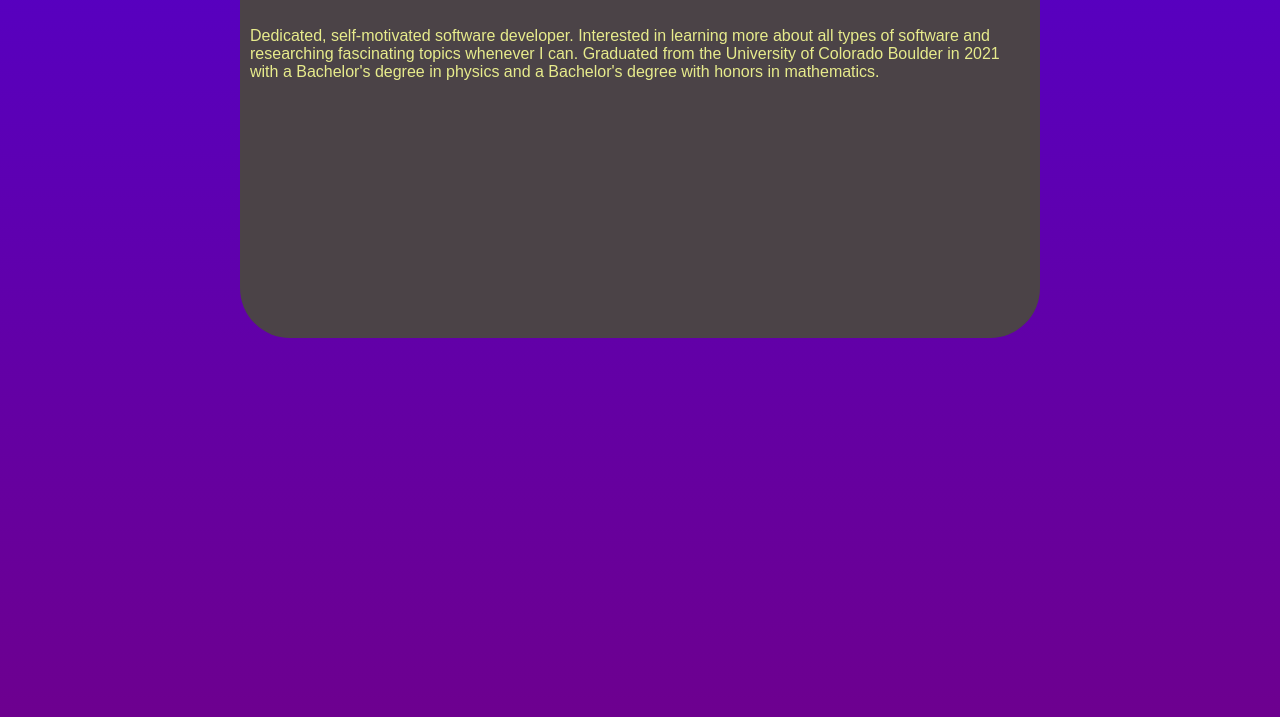
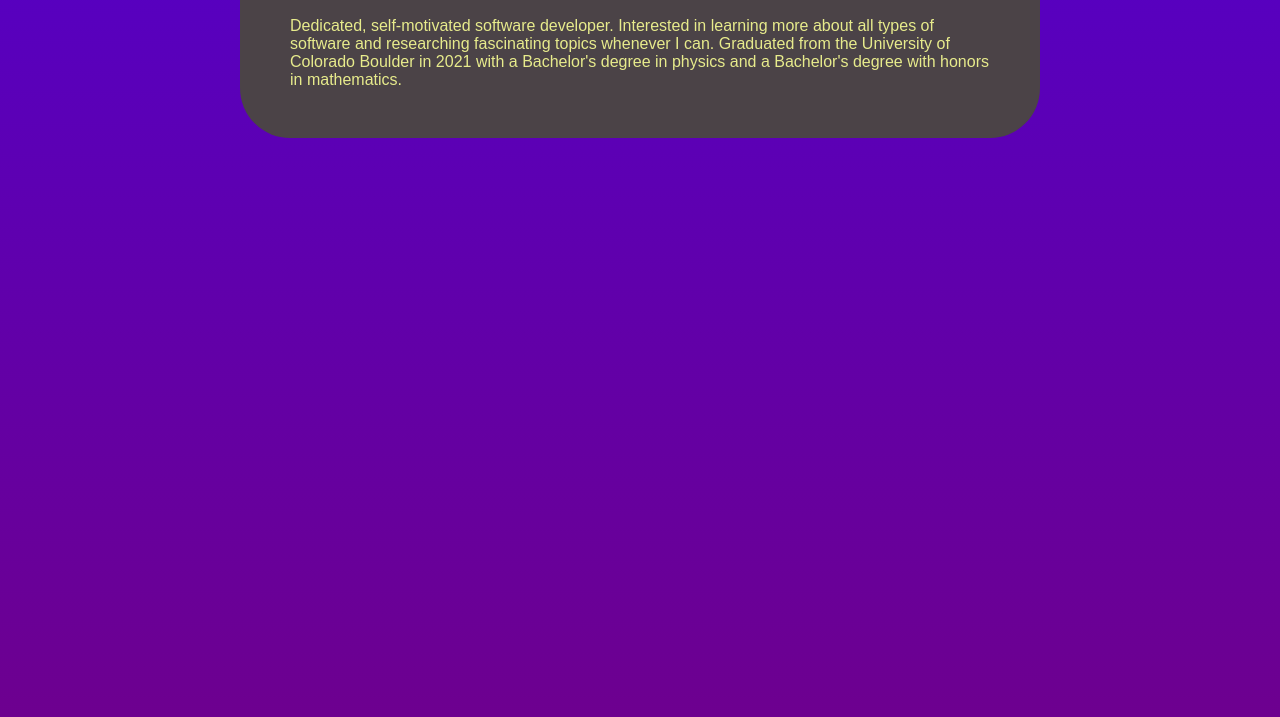
Before and after one commit to kvschneider0/personal-website, a plain HTML site: page index.html in a window 1280 px wide. Shown: the part 83-800 px from the top of the page. Drawn offline with Linux system fonts and the light colour scheme.

Commit message:
removed image and centered body text

```diff
--- a/style.css
+++ b/style.css
@@ -5,7 +5,7 @@ body {
 
 #intro-card {
     background-color: rgb(75, 67, 71);
-    height: 400px;
+    height: 200px;
     width: 800px;
     margin: auto;
     border-radius: 50px;
@@ -19,6 +19,7 @@ body {
 }
 
 #intro-card p {
-    padding: 10px;
+    padding-left: 50px;
+    padding-right: 50px;
     font-family: 'Arial';
 }
```
Also changed, not shown: dumb-picture.jpg (added), 1 other file.
